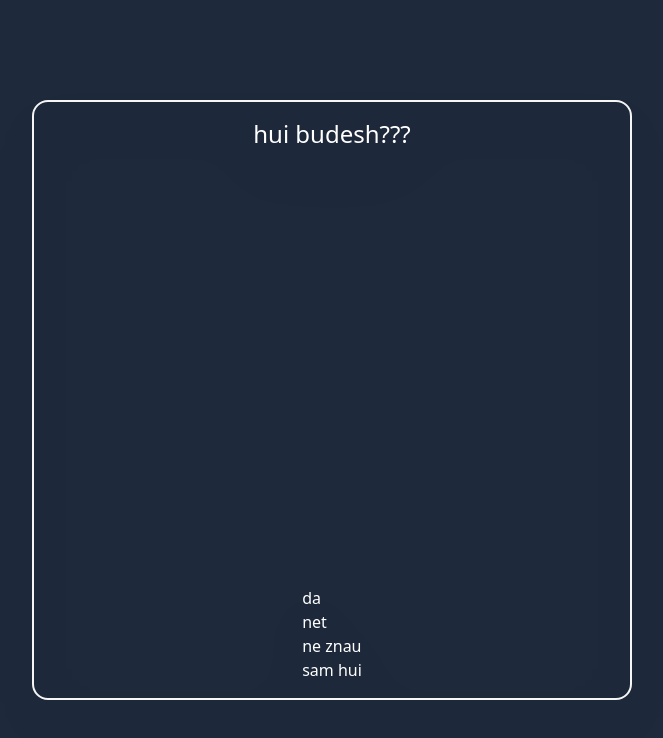
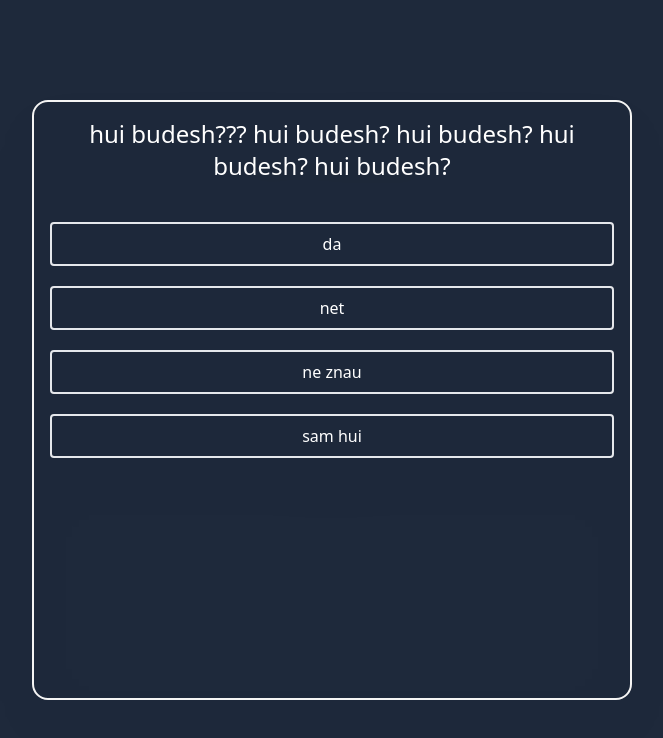
Before and after one commit to FlashInTheNight/quiz-draft, a Nuxt app: page / in a window 1280 px wide. Shown: the top 738 px of the page, without its empty margins (308-971 px from the left). Built offline with nearby package versions, Linux system fonts and the light colour scheme.

Commit message:
finished work

```diff
--- a/app.vue
+++ b/app.vue
@@ -6,21 +6,22 @@
             <div
                 v-if="toggleTest"
                 id="questions"
-                class="flex flex-col items-center justify-between h-full">
-                <p class="text-white text-2xl text-center">
+                class="flex flex-col items-center gap-y-10 h-full">
+                <p class="text-white sm:text-2xl text-center">
                     {{ data[currId].question }}
                 </p>
-                {{ selectedValue }}
-                <div class="flex flex-col">
+                <div class="flex flex-col gap-y-5 w-full">
                     <label
+                        class="border-2 rounded p-2 cursor-pointer text-center"
                         :class="{
-                            'text-green-400':
+                            'text-neutral-100 bg-green-400 border-green-400':
                                 selectedValue !== '' &&
                                 index === data[currId].answer,
-                            'text-red-400':
+                            'bg-red-400 text-neutral-100 border-red-400':
                                 selectedValue !== '' &&
                                 index === selectedValue &&
                                 index !== data[currId].answer,
+                            'cursor-default': selectedValue !== '',
                         }"
                         :for="index"
                         v-for="(item, index) in data[currId].variants"
@@ -36,28 +37,37 @@
                     </label>
                 </div>
                 <button
+                    class="mt-auto border-2 py-1 px-2 rounded"
                     id="next"
                     @click="nextQuestion"
                     v-if="selectedValue !== '' && currId < count">
                     next question
                 </button>
                 <button
+                    class="mt-auto border-2 py-1 px-2 rounded"
                     id="finish"
                     @click="showFinish"
                     v-else-if="selectedValue !== '' && currId === count">
                     finish
                 </button>
             </div>
-            <div v-else id="result">
-                <div>
-                    <p>Кол-твло Правильных ответов</p>
-                    {{ correctAnswers }}
+            <div
+                v-else
+                class="flex flex-col items-center justify-center gap-y-10 h-full text-center"
+                id="result">
+                <div class="sm:text-2xl  lg:text-3xl mt-24">
+                    <p>Кол-во Правильных ответов</p>
+                    <span class="text-red-400">{{ correctAnswers }}</span>
                 </div>
-                <div>
-                    <p>Кол-твло Неправильных ответов</p>
-                    {{ wrongAnswers }}
+                <div class="sm:text-2xl  lg:text-3xl">
+                    <p>Кол-во Неправильных ответов</p>
+										<span class="text-green-400">{{ wrongAnswers }}</span>
                 </div>
-                <button @click="reset">reset</button>
+                <button
+                    class="mt-auto border-2 py-1 px-2 rounded"
+                    @click="reset">
+                    reset
+                </button>
             </div>
         </div>
     </main>
@@ -75,7 +85,8 @@ let wrongAnswers = ref(0);
 
 const data = reactive([
     {
-        question: "hui budesh???",
+        question:
+            "hui budesh??? hui budesh? hui budesh? hui budesh? hui budesh?",
         variants: { a: "da", b: "net", c: "ne znau", d: "sam hui" },
         answer: "d",
     },
```
